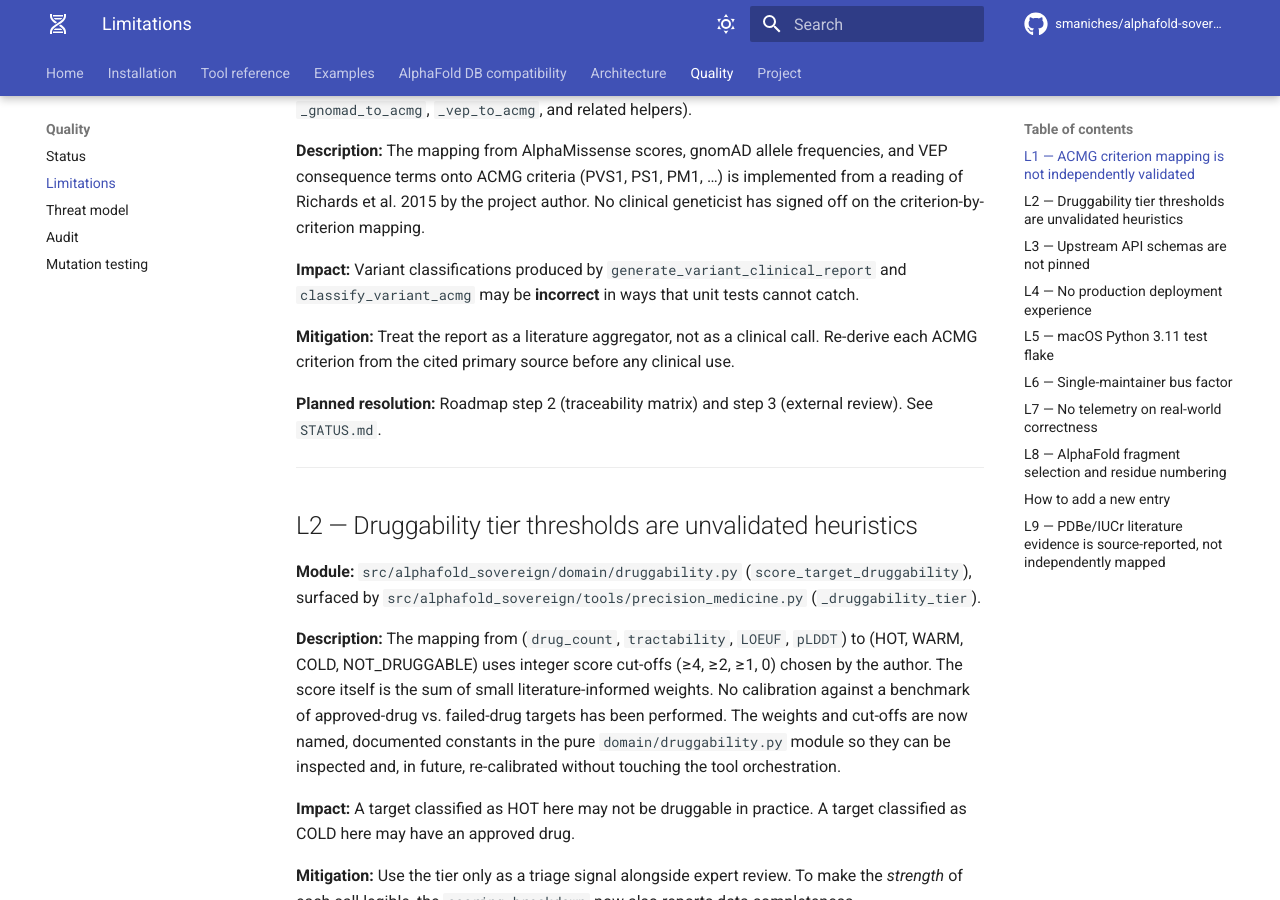
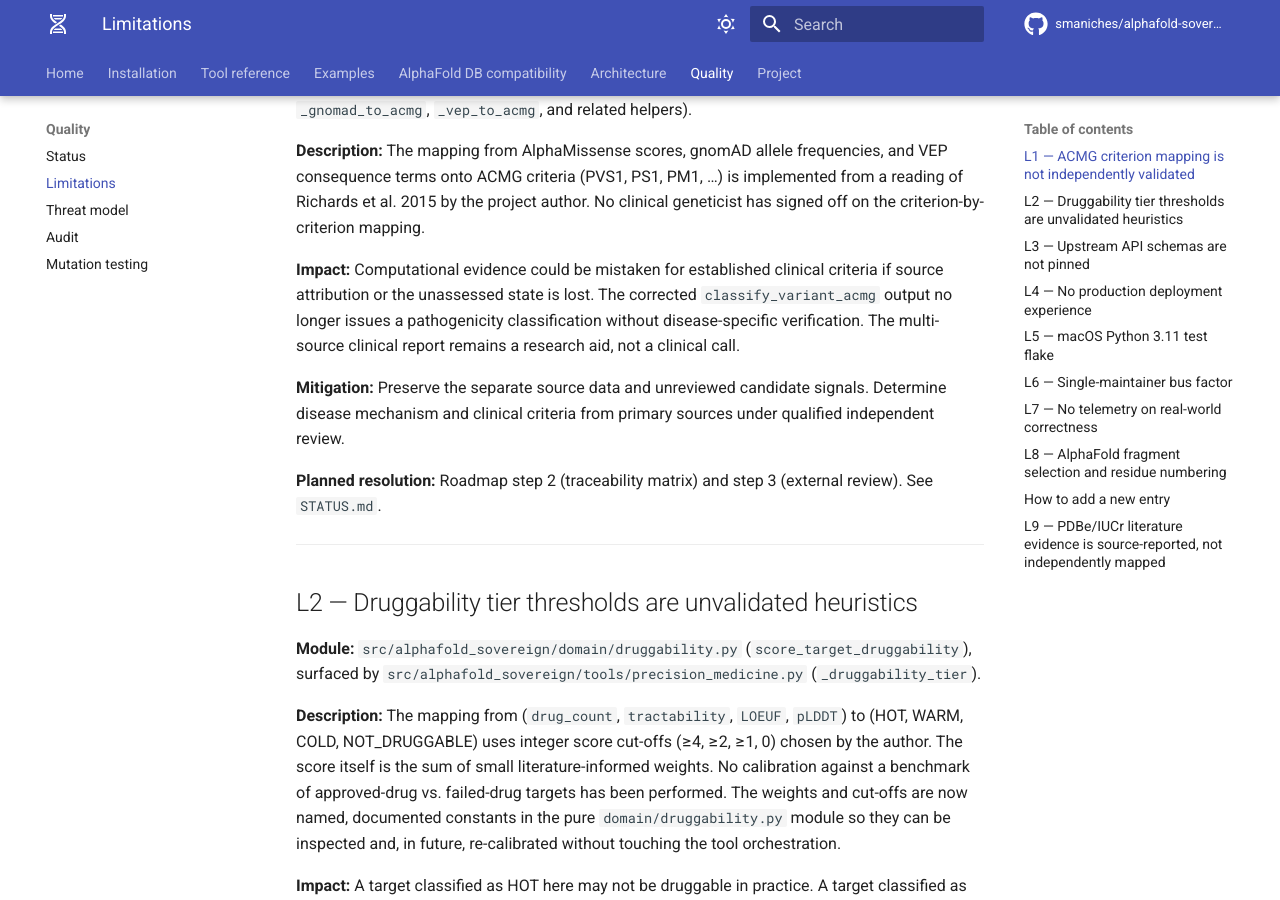
Before and after one commit to smaniches/alphafold-sovereign-mcp, an MkDocs documentation site: the page built from docs/limitations.md, in a window 1280 px wide and 900 px high, scrolled down 392 px. Built offline with MkDocs 1.6.1 and Material for MkDocs 9.7.7, drawn with Linux system fonts in a browser that asks for light colours; comment, search, counter and statistics services are not loaded.

Commit message:
docs(science): distinguish upstream biological evidence from Topologica integration
Match the corrected source behavior in public-facing tool descriptions,
state source ownership only once, and remove uncomputed Betti and unsupported
clinical-classification claims.

Signed-off-by: Santiago Maniches <santiago.maniches@gmail.com>

```diff
--- a/LIMITATIONS.md
+++ b/LIMITATIONS.md
@@ -21,13 +21,15 @@ PM1, …) is implemented from a reading of Richards et al. 2015 by the
 project author. No clinical geneticist has signed off on the
 criterion-by-criterion mapping.
 
-**Impact:** Variant classifications produced by
-``generate_variant_clinical_report`` and ``classify_variant_acmg``
-may be **incorrect** in ways that unit tests cannot catch.
+**Impact:** Computational evidence could be mistaken for established
+clinical criteria if source attribution or the unassessed state is lost.
+The corrected ``classify_variant_acmg`` output no longer issues a
+pathogenicity classification without disease-specific verification.
+The multi-source clinical report remains a research aid, not a clinical call.
 
-**Mitigation:** Treat the report as a literature aggregator, not as a
-clinical call. Re-derive each ACMG criterion from the cited primary
-source before any clinical use.
+**Mitigation:** Preserve the separate source data and unreviewed candidate
+signals. Determine disease mechanism and clinical criteria from primary
+sources under qualified independent review.
 
 **Planned resolution:** Roadmap step 2 (traceability matrix) and step 3
 (external review). See ``STATUS.md``.
```
Also changed, not shown: README.md (+38 -24 lines), 1 other file.
